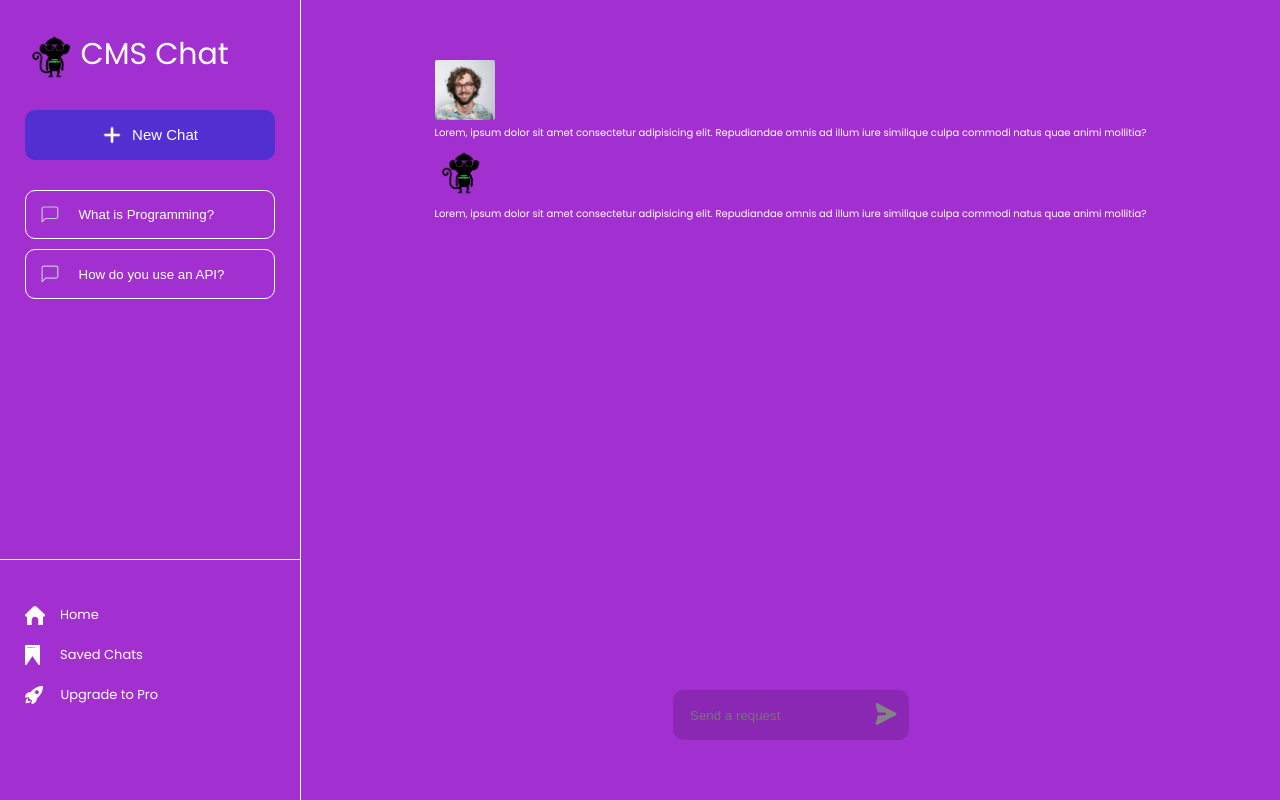
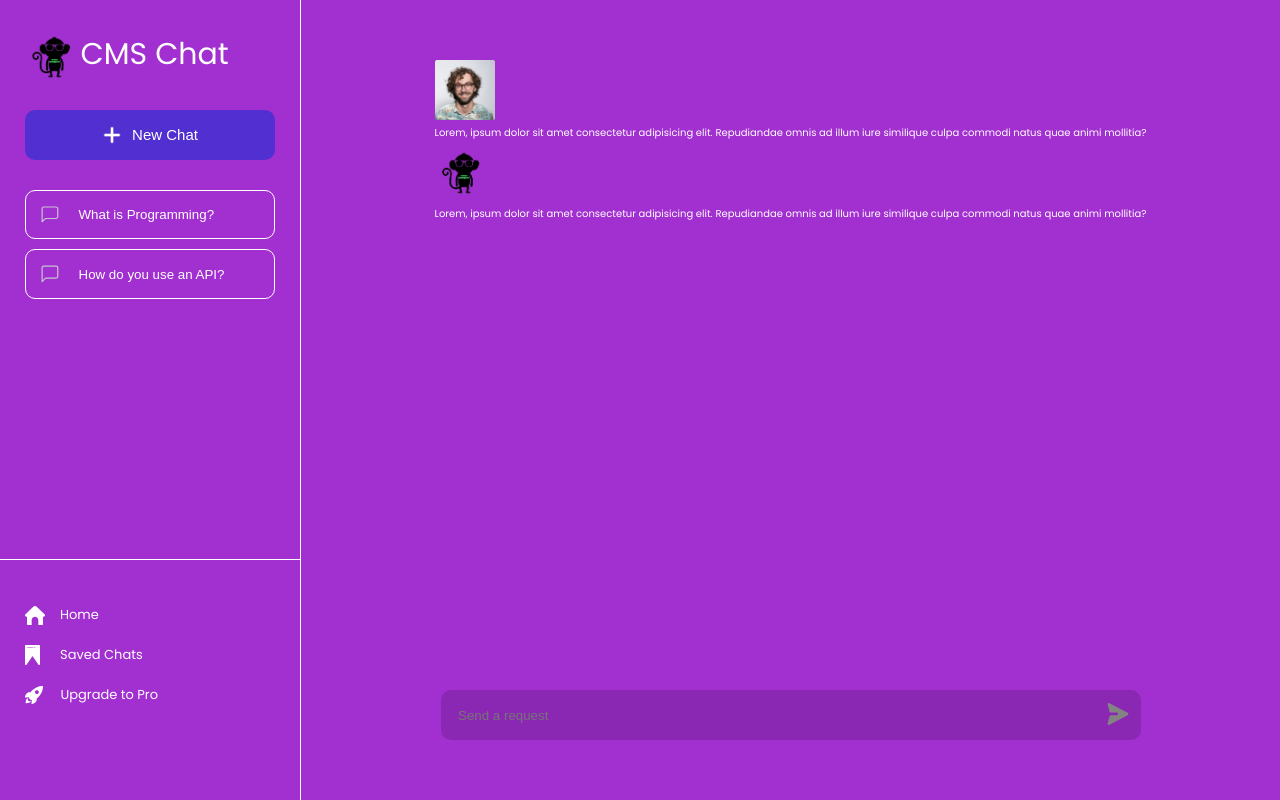
Before and after one commit to DDeShon/react-chat-ai, a React (Create React App) app: page / in a window 1280 px wide. Built offline with nearby package versions, Linux system fonts and the light colour scheme.

Commit message:
working on ui layout

```diff
--- a/src/App.css
+++ b/src/App.css
@@ -133,6 +133,7 @@ body {
   display: flex;
   align-items: center;
   border-radius: 1rem;
+  width: 70rem;
 }
 
 .input>input {
```
